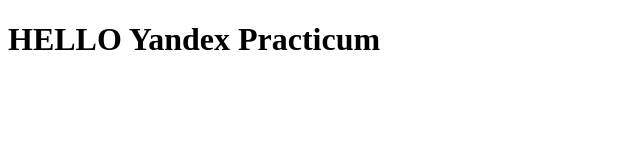
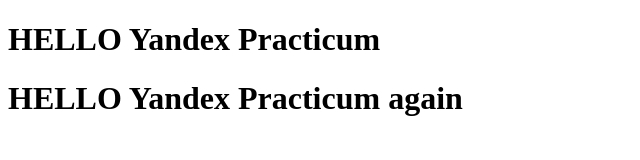
Before and after one commit to e-demchenko/ono-tebe-nado-fd, a plain HTML site: page index.html in a window 1280 px wide. Shown: the whole page, without its empty margins (0-640 px from the left). Drawn offline with Linux system fonts and the light colour scheme.

Commit message:
double check

```diff
--- a/index.html
+++ b/index.html
@@ -8,5 +8,6 @@
   </head>
   <body>
 <h1>HELLO Yandex Practicum</h1>
+<h1>HELLO Yandex Practicum again</h1>
   </body>
 </html>
```
